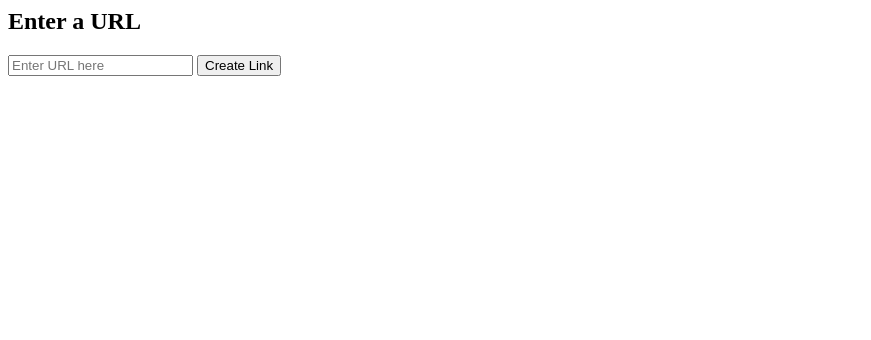
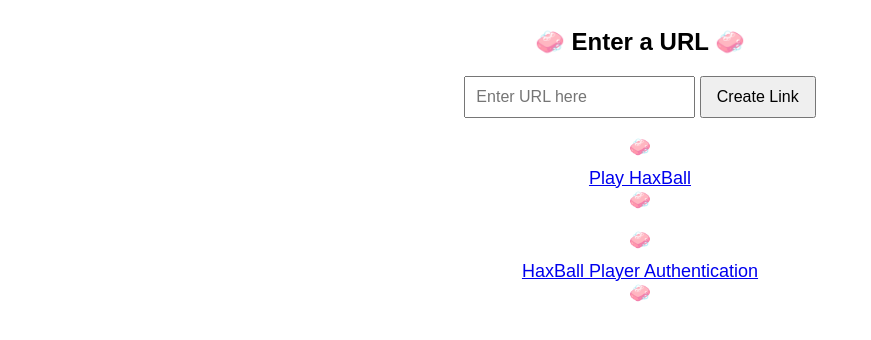
Before and after one commit to bigbzs/hbclient, a plain HTML site: page index.html in a window 1280 px wide. Shown: the whole page, without its empty margins (0-871 px from the left). Drawn offline with Linux system fonts and the light colour scheme.

Commit message:
Update index.html

```diff
--- a/index.html
+++ b/index.html
@@ -1,8 +1,36 @@
-<h2>Enter a URL</h2>
+<style>
+  body {
+    font-family: Arial, sans-serif;
+    text-align: center;
+    padding: 20px;
+  }
+  h2 {
+    font-size: 24px;
+  }
+  input {
+    padding: 10px;
+    font-size: 16px;
+  }
+  button {
+    padding: 10px 15px;
+    font-size: 16px;
+    cursor: pointer;
+  }
+  p, a {
+    font-size: 18px;
+    margin-top: 10px;
+    display: block;
+  }
+</style>
+
+<h2>🧼 Enter a URL 🧼</h2>
 <input type="text" id="urlInput" placeholder="Enter URL here">
 <button onclick="generateLink()">Create Link</button>
 
 <p id="linkOutput"></p>
+
+<p>🧼 <a href="https://www.haxball.com/play" target="_blank">Play HaxBall</a> 🧼</p>
+<p>🧼 <a href="https://www.haxball.com/playerauth" target="_blank">HaxBall Player Authentication</a> 🧼</p>
 
 <script>
   function generateLink() {
@@ -13,6 +41,5 @@
     } else {
       output.innerHTML = "Please enter a valid URL.";
     }
-    innerHTML = `<a href="${https://www.haxball.com/play}" target="_blank">${https://www.haxball.com/play}</a>`;
   }
 </script>
```
